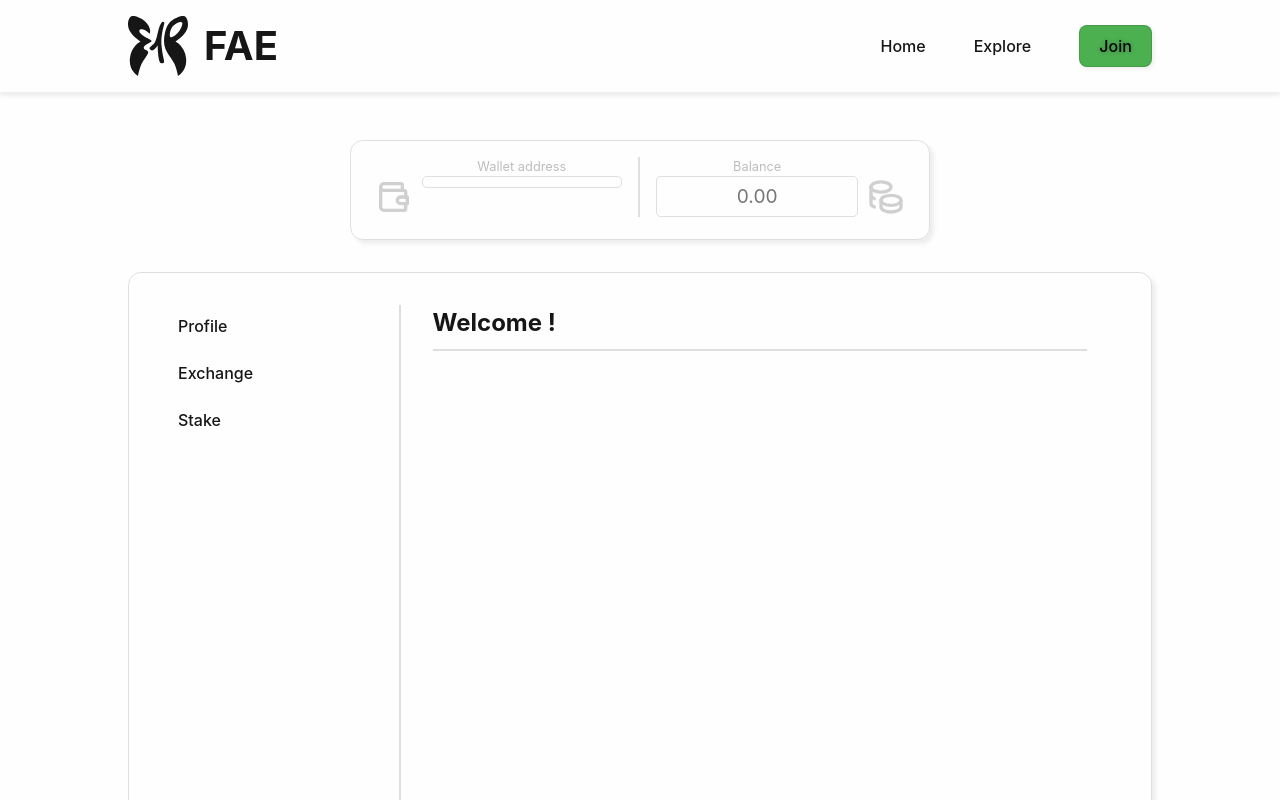
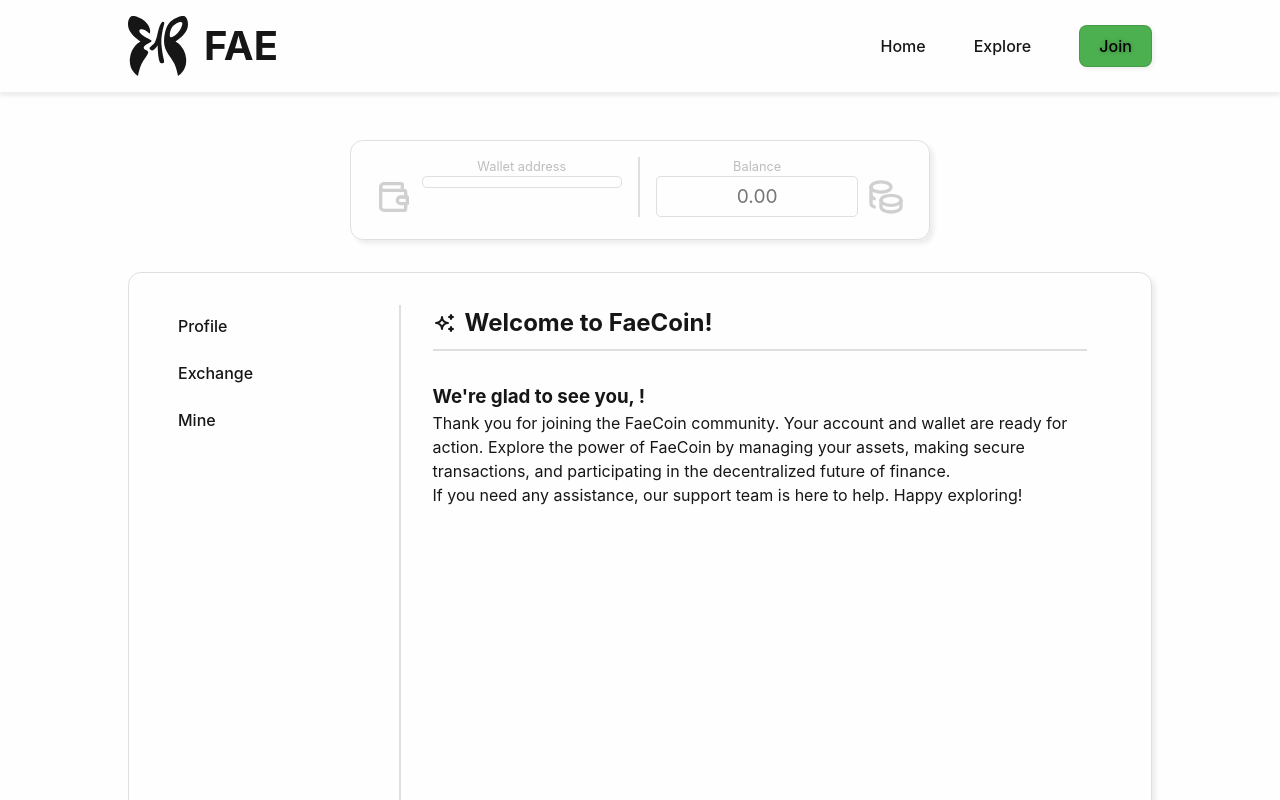
Before and after one commit to rowpacmal/bcu23d-nodejs-faecoin, a React (Vite) app in the folder client/: page /me in a window 1280 px wide. Shown: the top 800 px of the page. Built offline with nearby package versions, Linux system fonts and the light colour scheme; no server answers.

Commit message:
Improved and updated following client files to improve ui/ux

```diff
--- a/client/src/components/ScrollToTop.jsx
+++ b/client/src/components/ScrollToTop.jsx
@@ -5,7 +5,7 @@ function ScrollToTop() {
   const { pathname } = useLocation();
 
   useEffect(() => {
-    const regex = /overview|exchange|stake/i;
+    const regex = /overview|exchange|mine/i;
 
     if (regex.test(pathname)) return;
 
--- a/client/src/index.css
+++ b/client/src/index.css
@@ -97,7 +97,8 @@ button:disabled:hover {
   border-color: transparent;
 }
 
-input {
+input,
+select {
   width: 100%;
   border-radius: 8px;
   border: 1px solid var(--border-color);
--- a/client/src/pages/Profile.jsx
+++ b/client/src/pages/Profile.jsx
@@ -10,6 +10,7 @@ function Profile() {
   const [userData, setUserData] = useState({
     name: user?.name,
     email: user?.email,
+    role: user?.role,
   });
 
   function handleChange(e) {
@@ -26,6 +27,9 @@ function Profile() {
         <IconUserCircle />
         Profile
       </h2>
+
+      <section>
+        <h3>Account Details</h3>
 
         <form onSubmit={handleSubmit} className={formStyle.form}>
           <div className={formStyle.fields}>
@@ -56,6 +60,22 @@ function Profile() {
                 required
               />
             </div>
+
+            <div className={formStyle.input}>
+              <label htmlFor="role">Role</label>
+
+              <select
+                id="role"
+                name="role"
+                value={userData?.role}
+                onChange={handleChange}
+                required
+              >
+                <option value="user">User</option>
+
+                <option value="manager">Manager</option>
+              </select>
+            </div>
           </div>
 
           <div className={formStyle.control}>
@@ -64,6 +84,7 @@ function Profile() {
             </div>
           </div>
         </form>
+      </section>
     </>
   );
 }
--- a/client/src/pages/User.jsx
+++ b/client/src/pages/User.jsx
@@ -2,17 +2,17 @@ import { useEffect, useState } from 'react';
 import { NavLink, Outlet } from 'react-router-dom';
 import { IconCoins, IconWallet } from '@tabler/icons-react';
 import UserContext from '../contexts/UserContext';
+import Loading from '../components/Loading';
 
 import { getUserAccount } from '../services/userService';
-import { mineTransactions } from '../services/transactionService';
 import { getWalletBalance } from '../services/walletService';
 
 import generalStyle from '../styles/general.module.css';
 import style from '../styles/User.module.css';
-import Loading from '../components/Loading';
 
 function User() {
   const [isLoading, setIsLoading] = useState(true);
+  const [isMining, setIsMining] = useState(false);
   const [user, setUser] = useState({});
   const [wallet, setWallet] = useState({
     address: '',
@@ -37,14 +37,6 @@ function User() {
   useEffect(() => {
     getUserInfo();
   }, []);
-
-  async function handleMineBlock() {
-    const token = localStorage.getItem('TOKEN');
-
-    await mineTransactions(token);
-
-    getUserInfo();
-  }
 
   return (
     <>
@@ -99,15 +91,23 @@ function User() {
                   </li>
 
                   <li>
-                    <NavLink to="/me/stake">
-                      <span className="account">Stake</span>
+                    <NavLink to="/me/mine">
+                      <span className="account">Mine</span>
                     </NavLink>
                   </li>
                 </ul>
               </nav>
 
               <section className={style.section}>
-                <UserContext.Provider value={{ isLoading, user }}>
+                <UserContext.Provider
+                  value={{
+                    isLoading,
+                    isMining,
+                    setIsMining,
+                    user,
+                    getUserInfo,
+                  }}
+                >
                   <Outlet />
                 </UserContext.Provider>
               </section>
--- a/client/src/pages/Welcome.jsx
+++ b/client/src/pages/Welcome.jsx
@@ -1,10 +1,34 @@
 import { useContext } from 'react';
 import UserContext from '../contexts/UserContext';
+import { IconSparkles } from '@tabler/icons-react';
 
 function Welcome() {
   const { user } = useContext(UserContext);
 
-  return <h2>Welcome {user?.name}!</h2>;
+  return (
+    <>
+      <h2>
+        <IconSparkles />
+        Welcome to FaeCoin!
+      </h2>
+
+      <section>
+        <h3>We&apos;re glad to see you, {user?.name}!</h3>
+
+        <p>
+          Thank you for joining the FaeCoin community. Your account and wallet
+          are ready for action. Explore the power of FaeCoin by managing your
+          assets, making secure transactions, and participating in the
+          decentralized future of finance.
+        </p>
+
+        <p>
+          If you need any assistance, our support team is here to help. Happy
+          exploring!
+        </p>
+      </section>
+    </>
+  );
 }
 
 export default Welcome;
```
Also changed, not shown: client/src/pages/Stake.jsx (deleted, +0 -9 lines). Lines whose indentation alone changed are shown as unchanged.
